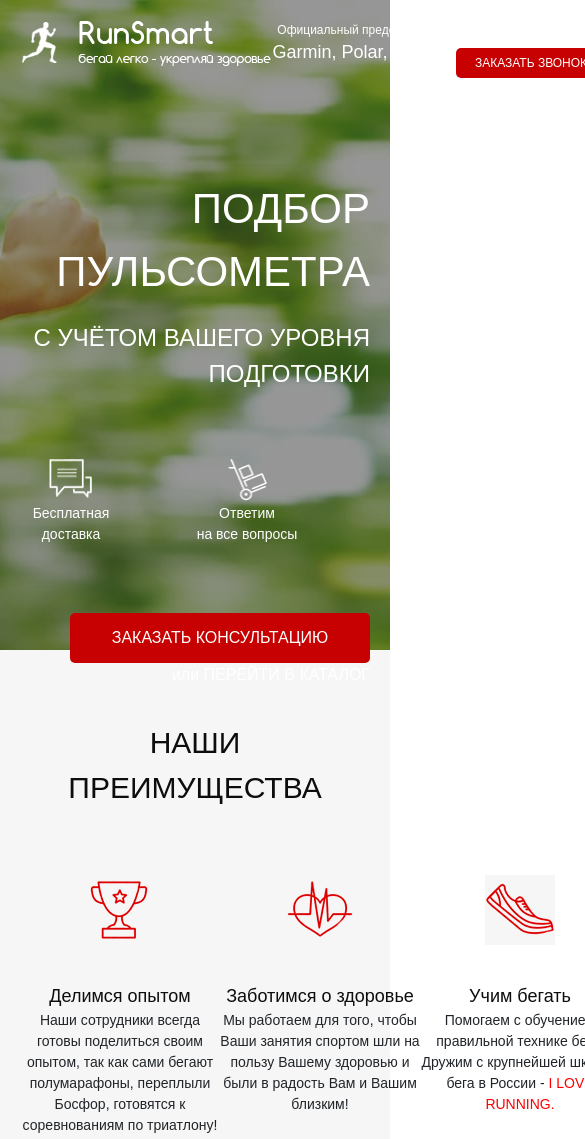
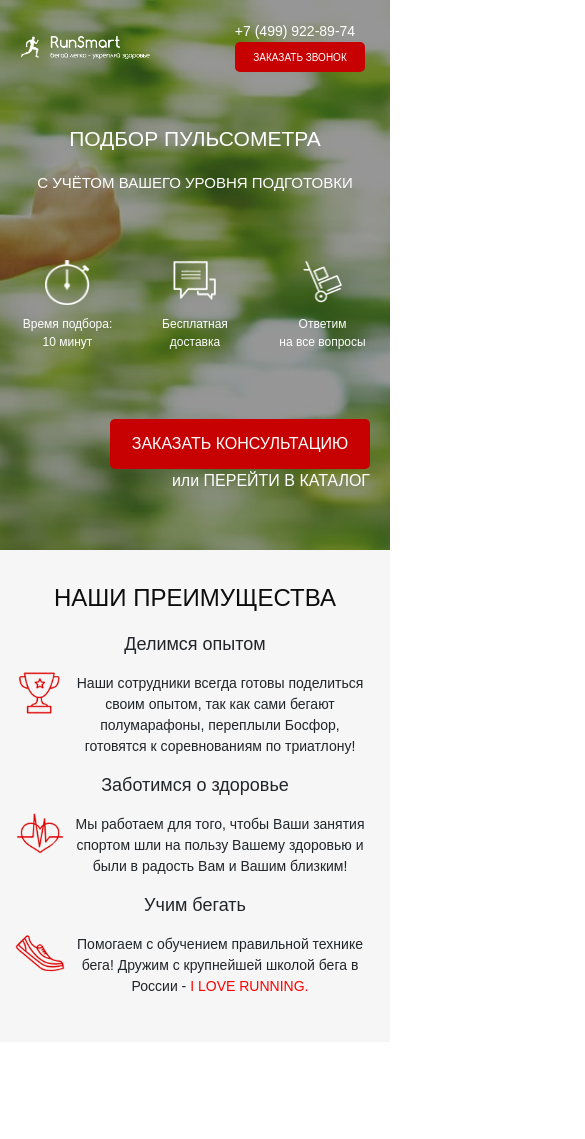
Before and after one commit to abelikov5/puls, a plain HTML site: page index.html in a window 390 px wide. Shown: the top 1139 px of the page, 585 px wide, since content can reach past the window. After the commit the page ends 1042 px from the top, so only its background shows below. Drawn offline with Linux system fonts and the light colour scheme.

Commit message:
compl @media for two screens

```diff
--- a/index.html
+++ b/index.html
@@ -59,17 +59,20 @@
 		<div class="container">
 			<div class="prev_title">НАШИ ПРЕИМУЩЕСТВА</div>
 			<div class="prev_icons">
+				<div id="media660">Делимся опытом</div>
 				<div class="exp">
 					<img src="img/2_pref/cup.png" alt="prise">
 					<div class="prev_icons_title">Делимся опытом</div>
 					<div class="prev_icons_text">Наши сотрудники всегда готовы поделиться своим опытом, так как сами бегают полумарафоны, переплыли Босфор, готовятся к соревнованиям по триатлону!</div>
 				</div>
+				<div id="media660">Заботимся о здоровье</div>
 				<div class="exp">
 					<img src="img/2_pref/heart.png" alt="heart">
 					<div class="prev_icons_title">Заботимся о здоровье</div>
 					<div class="prev_icons_text">Мы работаем для того,
 							чтобы Ваши занятия спортом шли на пользу Вашему здоровью и были в радость Вам и Вашим близким!</div>
 				</div>
+				<div id="media660">Учим бегать</div>
 				<div class="exp">
 					<img src="img/2_pref/shoe.png" alt="shoes">
 					<div class="prev_icons_title">Учим бегать</div>
--- a/sass/_media.sass
+++ b/sass/_media.sass
@@ -12,5 +12,102 @@
             .prev_icons_text
                 width: 200px
 
+@media (max-width: 690px)
+    .promo
+        .div_head
+            a
+                width: 200px
+                img
+                    padding-top: 15px
+                    width: 100%
+            &_call_us
+                width: 170px
 
-// @media (max-width: 640px)
+        .div_head_oficial
+            display: none
+        h1
+            margin-top: 51px
+            text-align: center
+            font-size: 32px
+        h2
+            text-align: center
+            font-size: 18px
+        .container .icons
+            .time
+                margin-right: 0px
+            .deliv
+                margin-right: 0px
+            .mess
+                margin-right: 0px
+    #media660
+        display: block
+        text-align: center
+        font-size: 18px
+    .prev
+        padding: 30px 10px
+        .container
+            .prev_icons
+                display: block
+                margin-top: 15px
+                .exp
+                    display: flex
+                    width: 100%
+                    img
+                        width: 50px
+                        height: 50px
+                        margin-top: 10px
+
+                    .prev_icons_title
+                        display: none
+                    .prev_icons_text
+                        width: 100%
+                        padding: 20px 40px
+
+@media (max-width: 440px)
+    .promo
+        min-height: 550px
+        padding-bottom: 0
+        .div_head
+            a
+                width: 130px
+                font-size: 14px
+                text-align: center
+            button
+                width: 130px
+                font-size: 10px
+        .div_head_call_us
+                padding-left: 30px
+        h1
+            font-size: 21px
+        h2
+            font-size: 15px
+        .container
+            .icons
+                justify-content: space-between
+                .time
+                    &_text
+                        width: 95px
+                        font-size: 12px
+                        margin-top: 10px
+                .deliv
+                    &_text
+                        width: 95px
+                        font-size: 12px
+                        margin-top: 10px
+                .mess
+                    &_text
+                        width: 95px
+                        font-size: 12px
+                        margin-top: 10px
+        .promo_consult
+            margin-bottom: 0
+            button
+                width: 260px
+    .prev
+        .container
+            padding: 0 5px
+        .prev_title
+            font-size: 24px
+        .container .prev_icons .exp
+            .prev_icons_text
+                padding: 15px 10px
--- a/sass/style.sass
+++ b/sass/style.sass
@@ -4,7 +4,8 @@
 .container
 	width: 920px
 	margin: 0 auto
-
+#media660
+	display: none
 
 @import "_variables/variables"
 @import "mixins"
```
Also changed, not shown: css/style.min.css, 1 other file.
